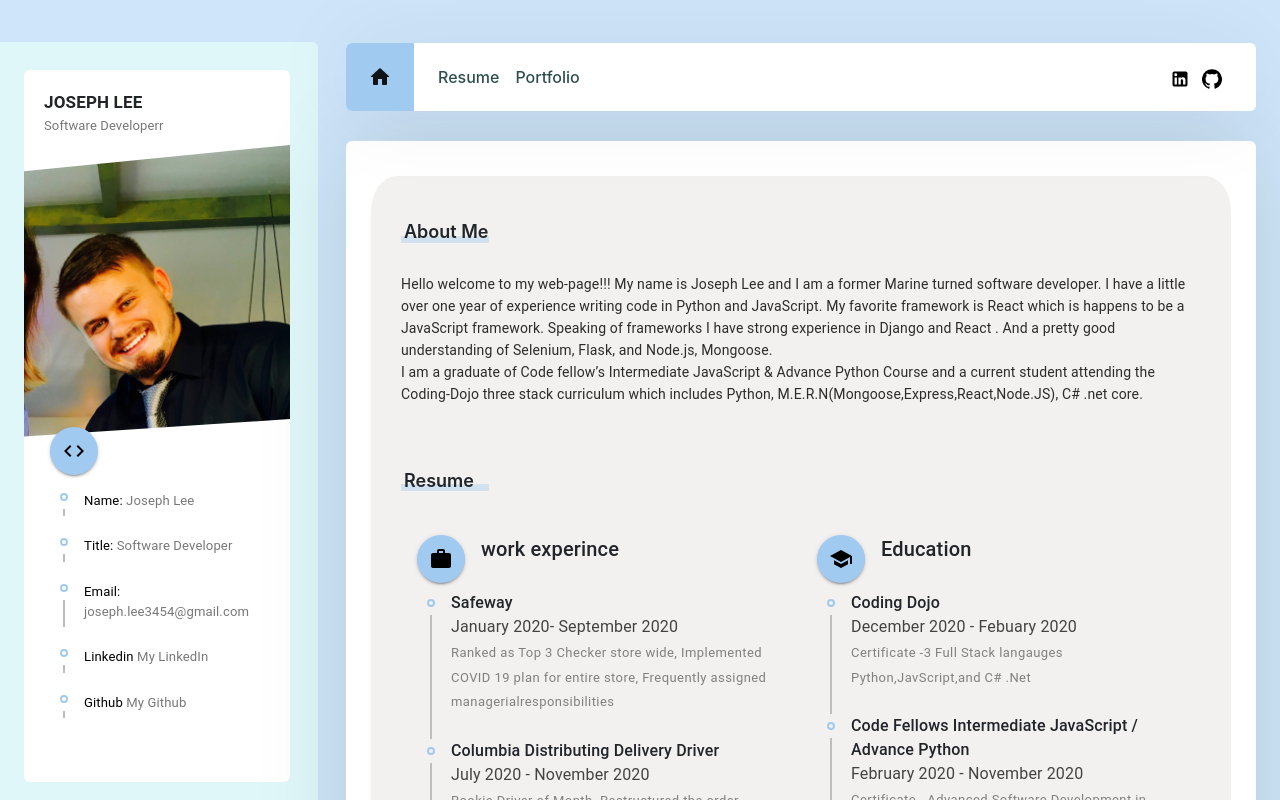
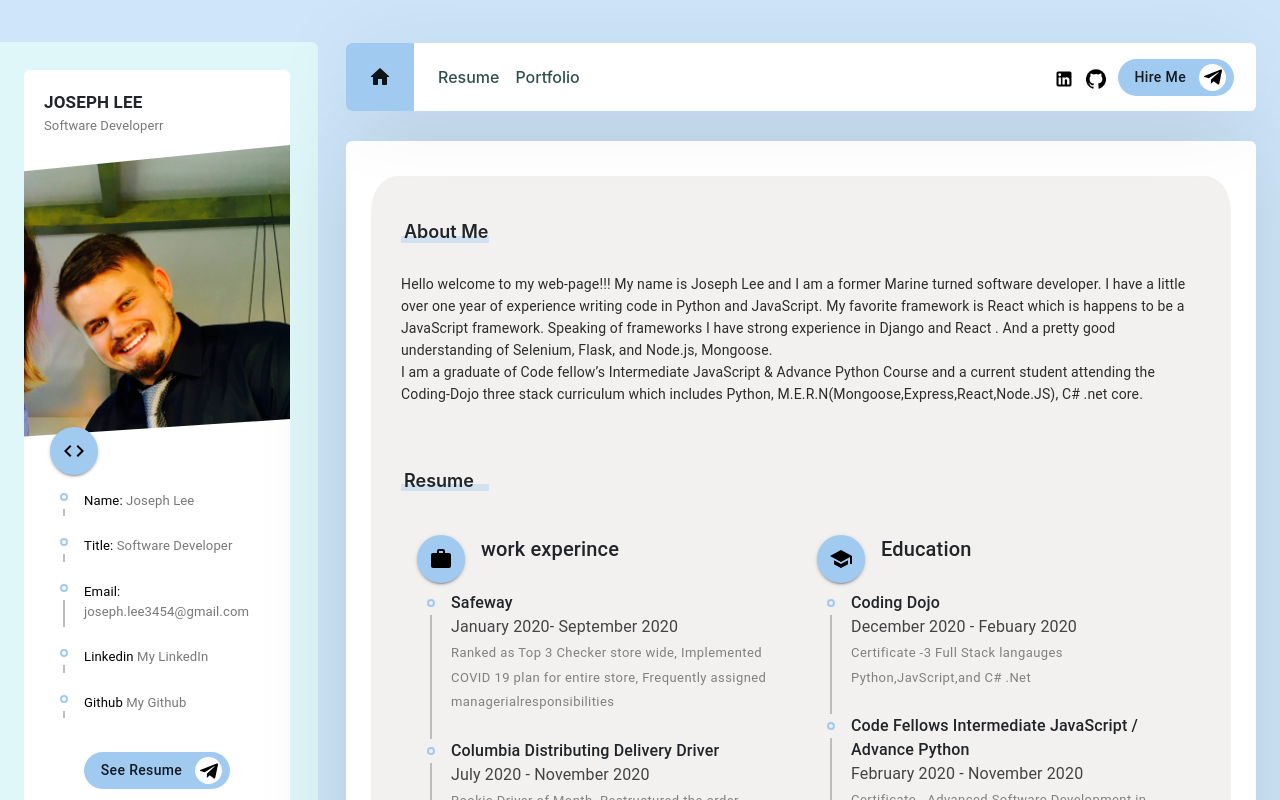
Before and after one commit to josephlee3454/resume-portfolio-2, a React (Create React App) app: page / in a window 1280 px wide. Shown: the top 800 px of the page. Built offline with nearby package versions, Linux system fonts and the light colour scheme; no server answers; what aws-amplify would draw is missing.

Commit message:
trying to redl=ploy

```diff
--- a/src/componenets/Header/Header.js
+++ b/src/componenets/Header/Header.js
@@ -47,7 +47,7 @@ const Header = (props) => {
 
                             </a>
                     ))}
-                    {/* <CustomButton text={'Hire Me'} icon={<Telegram />}/> */}
+                    <CustomButton text={'Hire Me'} icon={<Telegram />}/>
                 </div>
             </Navbar.Collapse>
         </Navbar>
--- a/src/componenets/Profile/Profile.js
+++ b/src/componenets/Profile/Profile.js
@@ -57,9 +57,9 @@ const Profile = () => {
                 </CustomTimeline >
 
                 <div  className="button_container" style={{display: 'flex'}}>
-                {/* <a href="https://react.school" target="_blank">
+                <a href="https://react.school" target="_blank">
                    <CustomButton text={"See Resume"} icon={<Telegram/>} />
-                </a> */}
+                </a>
                 </div>
 
             </div>
```
